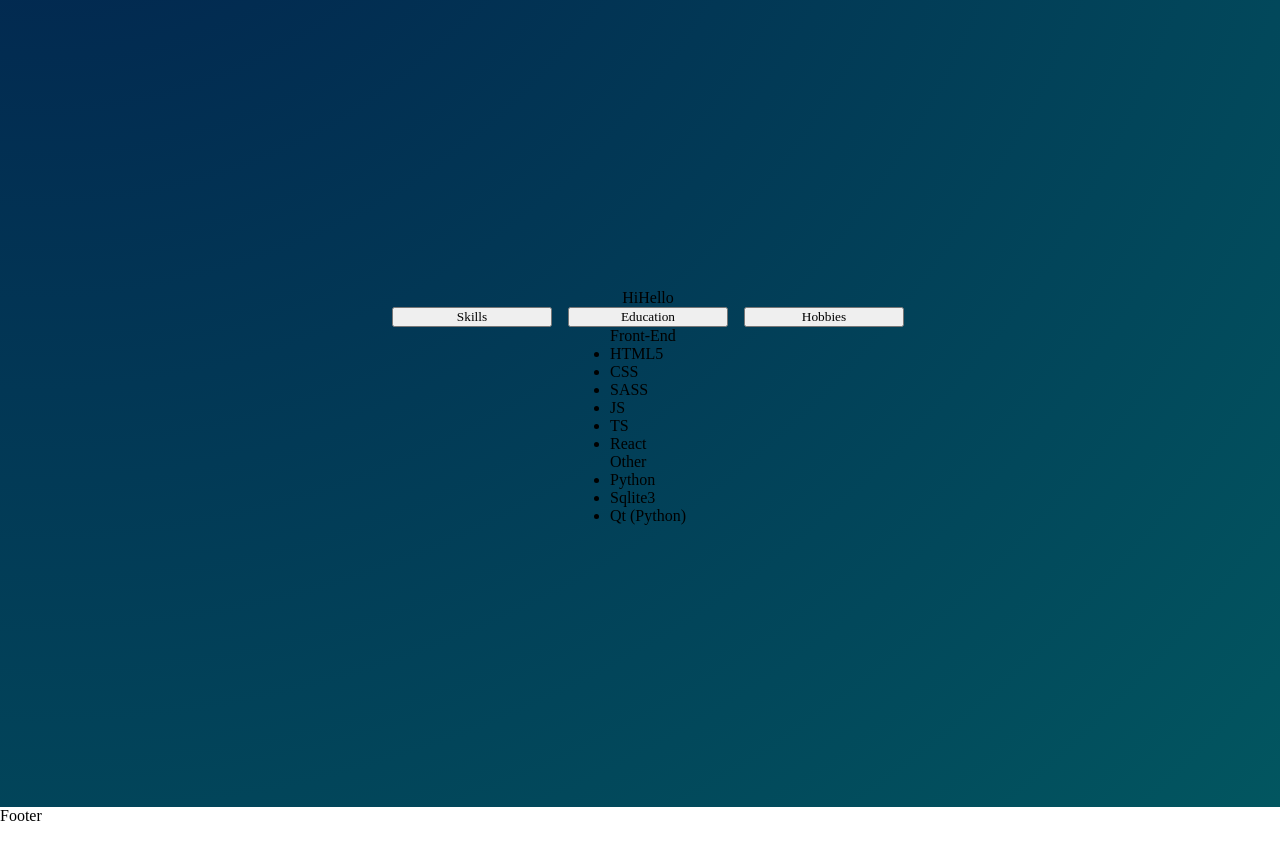
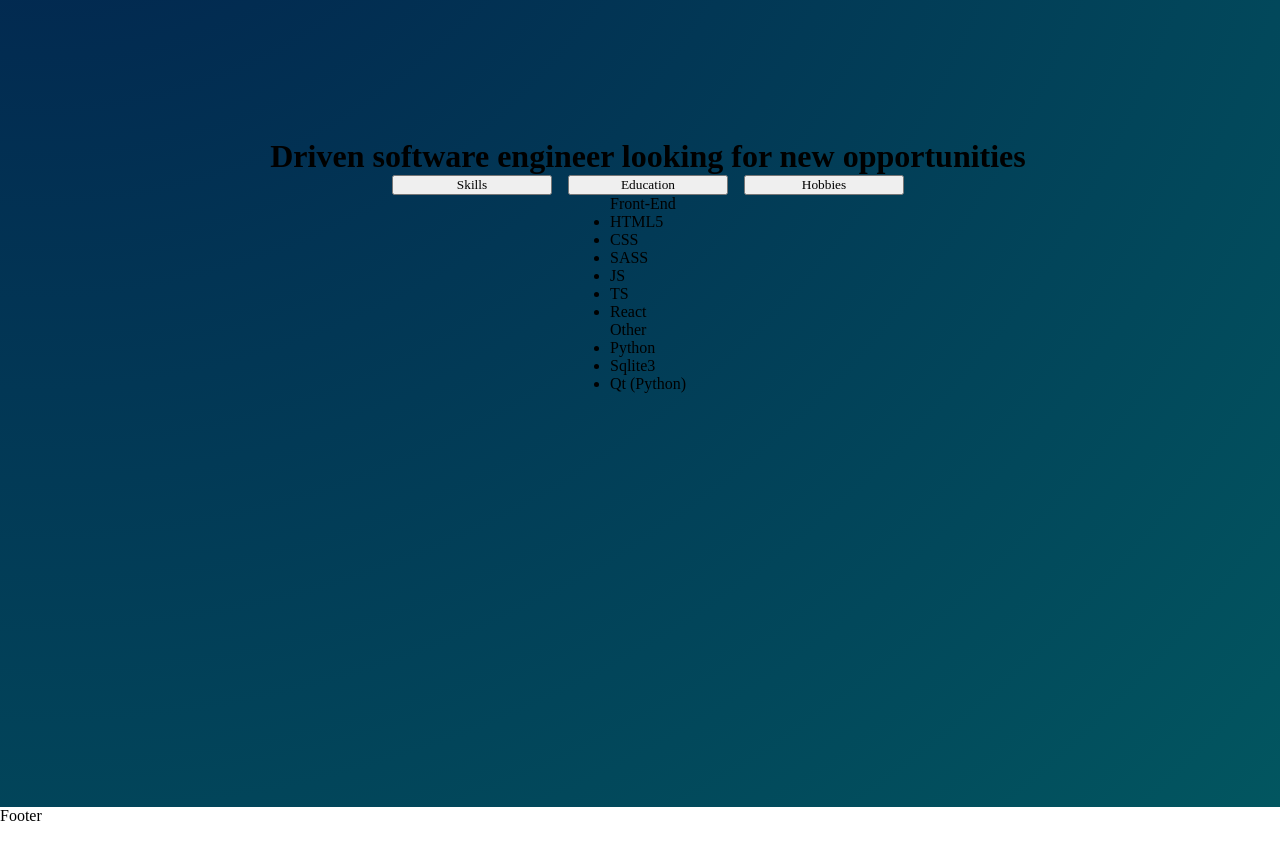
Before and after one commit to JSchoonbrood/Portfolio, a React (Create React App) app: page / in a window 1280 px wide. Shown: the part 800-1660 px from the top of the page. Built offline with nearby package versions, Linux system fonts and the light colour scheme.

Commit message:
New desc, removed placeholder values

```diff
--- a/src/components/about/About.tsx
+++ b/src/components/about/About.tsx
@@ -59,8 +59,10 @@ const About = () => {
   return (
     <div className="about" id="about">
       <div className="about__desc">
-      <div className="about__desc-img-container"><p>Hi</p></div>
-      <div className="about__desc-bio"><p>Hello</p></div>
+        <div className="about__desc-img-container"></div>
+        <div className="about__desc-bio">
+          <h1>Driven software engineer looking for new opportunities</h1>
+          </div>
       </div>
 
       <div className="about__sections">
@@ -69,6 +71,7 @@ const About = () => {
         <button onClick={() => handleClick(2)}>Hobbies</button>
       </div>
 
+      <div className="about__opt-info">
         {
         activeComponent === 0 ? (
             <Skills />
@@ -78,6 +81,7 @@ const About = () => {
             <Hobbies />
         ) : null
         }
+      </div>
 
     </div>
 
```
Lines whose indentation alone changed are shown as unchanged.
